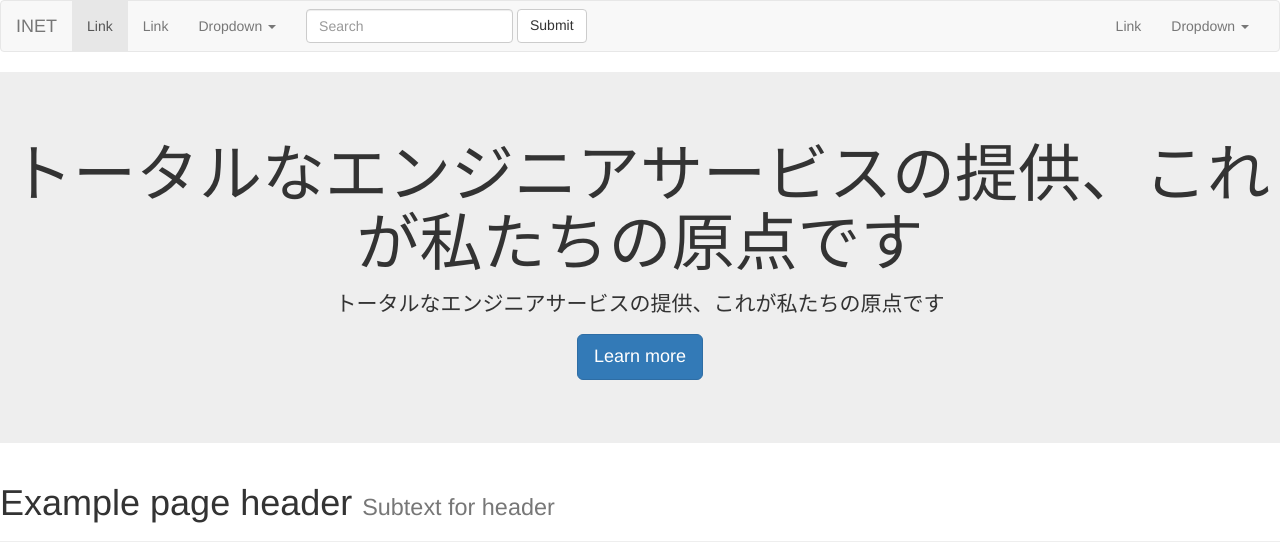
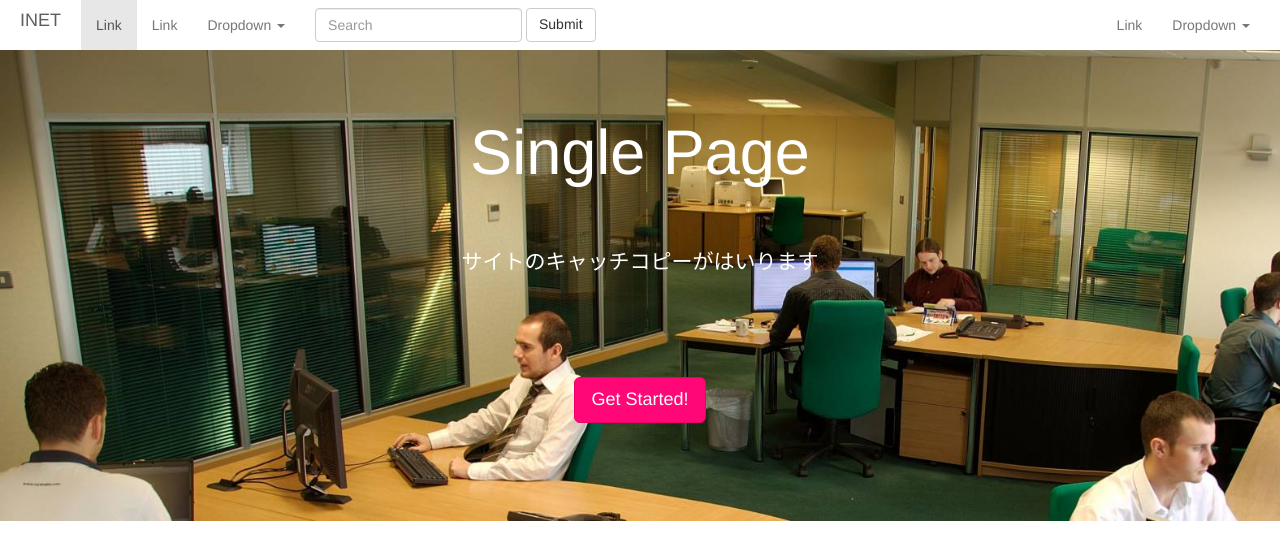
Before and after one commit to kobeydon/InternetHokkaidoWebsite, a PHP site: page /assets/index.html in a window 1280 px wide. Shown: the top 546 px of the page. Run offline with PHP 8.4, Linux system fonts and the light colour scheme; some libraries are stand-ins or nearby versions; grey boxes are pictures that could not be loaded.

Commit message:
samplepage1
internetHokkaidoSamplepage one

```diff
--- a/assets/index.html
+++ b/assets/index.html
@@ -72,13 +72,17 @@
   </nav>
 
   <div class="jumbotron text-center">
-    <h1>トータルなエンジニアサービスの提供、これが私たちの原点です</h1>
-    <p>トータルなエンジニアサービスの提供、これが私たちの原点です</p>
-    <p><a class="btn btn-primary btn-lg" href="#" role="button">Learn more</a></p>
+    <h1>Single Page</h1>
+    <div class="row">
+      <p class="col-md-8 col-md-offset-2">サイトのキャッチコピーがはいります</p>
+    </div>
+    <p class="text-center"><a class="btn btn-primary btn-lg" href="#" role="button">Get Started!</a></p>
 
   </div>
+  <div class="container">
+    <div class="row">
   <div class="page-header">
-    <h1>Example page header <small>Subtext for header</small></h1>
+    <h1 class="text-center">Concept <small>私達の使命</small></h1>
   </div>
 
   <div class="row">
--- a/assets/stylesheets/style.scss
+++ b/assets/stylesheets/style.scss
@@ -1 +1,41 @@
+
+$brand-primary: lighten(#E50067, 6.5%);
+
 @import "../stylesheets/_bootstrap.scss";
+.navbar-brand {
+  padding: 10px 20px;
+}
+
+.navbar {
+  position: relative;
+  margin-bottom:0px;
+  border: none;
+  background: #FFF;
+}
+
+.jumbotron {
+color: #FFF;
+background-image: url("../images/business1920-580.jpg");
+background-repeat:no-repeat;
+background-size:cover;
+h1, .h1 {
+  color: #FFF;
+}
+p {
+  margin-top:50px;
+  margin-bottom:50px;
+  font-size:$jumbotron-font-size;
+  font-weight:200;
+}
+}
+.page-header {
+  border-bottom: 5px solid #6EC6D1;
+}
+
+.footer {
+  position: relative;
+  bottom:  0;
+  width:  100%;
+  height: 60px;
+  background-color: #f5f5f5;
+}
```
Also changed, not shown: assets/images/business1920-580.jpg (added), assets/stylesheets/style.css.
